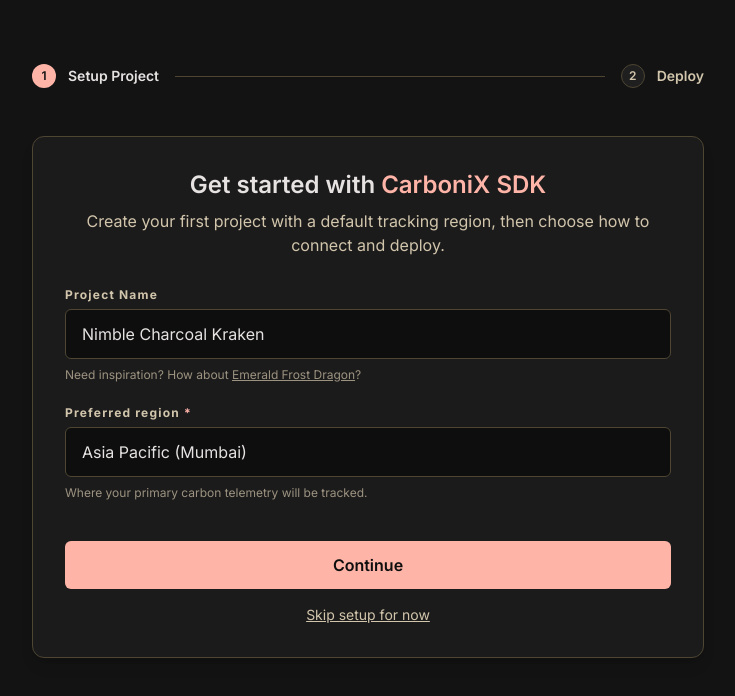
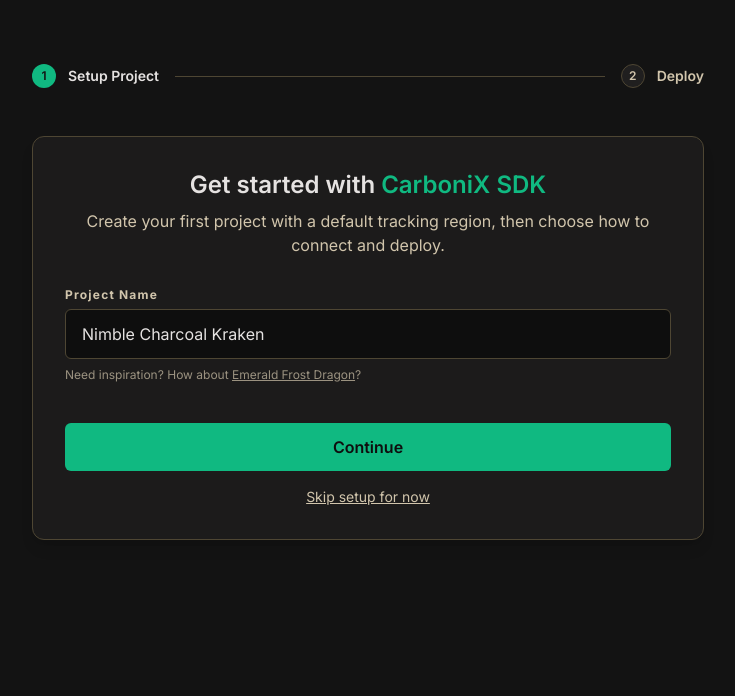
Before and after one commit to Swapnil2656/CarboniX, a Next.js app in the folder apps/web/: page /onboarding in a window 1280 px wide. Shown: the top 696 px of the page, without its empty margins (272-1007 px from the left). Built offline with nearby package versions, Linux system fonts and the light colour scheme; no server answers.

Commit message:
feat: implement project onboarding step and initialize CarboniX design system tokens

```diff
--- a/apps/web/src/app/(auth)/onboarding/Step1Project.tsx
+++ b/apps/web/src/app/(auth)/onboarding/Step1Project.tsx
@@ -76,25 +76,7 @@
           </p>
         </div>
 
-        <div>
-          <label className="block text-label-caps text-on-surface-variant mb-2">
-            Preferred region <span className="text-error">*</span>
-          </label>
-          <select
-            value={region}
-            onChange={(e) => setRegion(e.target.value)}
-            className="w-full bg-surface-container-lowest border border-outline-variant rounded-md px-4 py-3 text-on-surface font-body-md focus:border-secondary focus:outline-none focus:ring-1 focus:ring-secondary transition-colors appearance-none"
-            required
-          >
-            <option value="ap-south-1">Asia Pacific (Mumbai)</option>
-            <option value="us-east-1">US East (N. Virginia)</option>
-            <option value="eu-north-1">Europe (Stockholm)</option>
-            <option value="eu-west-1">Europe (Ireland)</option>
-          </select>
-          <p className="text-xs text-on-surface-variant mt-2 opacity-70">
-            Where your primary carbon telemetry will be tracked.
-          </p>
-        </div>
+
 
         <div className="pt-4 flex flex-col gap-4 items-center">
           <button
--- a/apps/web/src/styles/carbonix-theme.css
+++ b/apps/web/src/styles/carbonix-theme.css
@@ -34,11 +34,11 @@
   --cx-primary-fixed-dim:           #f5c518;
   --cx-on-primary-fixed:            #241a00;
 
-  /* Secondary (salmon — matches mobile) */
-  --cx-secondary:                   #ffb4a8;
-  --cx-on-secondary:                #3d1510;
-  --cx-secondary-container:         #5c2b24;
-  --cx-on-secondary-container:      #ffdad6;
+  /* Secondary (emerald green - eco theme) */
+  --cx-secondary:                   #10b981;
+  --cx-on-secondary:                #ffffff;
+  --cx-secondary-container:         #065f46;
+  --cx-on-secondary-container:      #d1fae5;
 
   /* Tertiary (cyan — matches mobile info) */
   --cx-tertiary:                    #8BE9FD;
--- a/apps/web/tailwind.config.ts
+++ b/apps/web/tailwind.config.ts
@@ -42,15 +42,15 @@
         "on-primary-fixed":          "#241a00",
         "on-primary-fixed-variant":  "#584400",
         "inverse-primary":           "#745b00",
-        // Secondary (salmon — matches mobile)
-        secondary:                   "#ffb4a8",
-        "on-secondary":              "#3d1510",
-        "secondary-container":       "#5c2b24",
-        "on-secondary-container":    "#ffdad6",
-        "secondary-fixed":           "#ffdad6",
-        "secondary-fixed-dim":       "#ffb4a8",
-        "on-secondary-fixed":        "#2c1510",
-        "on-secondary-fixed-variant":"#5c2b24",
+        // Secondary (emerald green — eco-friendly theme)
+        secondary:                   "#10b981",
+        "on-secondary":              "#ffffff",
+        "secondary-container":       "#065f46",
+        "on-secondary-container":    "#d1fae5",
+        "secondary-fixed":           "#a7f3d0",
+        "secondary-fixed-dim":       "#34d399",
+        "on-secondary-fixed":        "#022c22",
+        "on-secondary-fixed-variant":"#064e3b",
         // Tertiary (cyan — matches mobile info)
         tertiary:                    "#8BE9FD",
         "on-tertiary":               "#003641",
```
